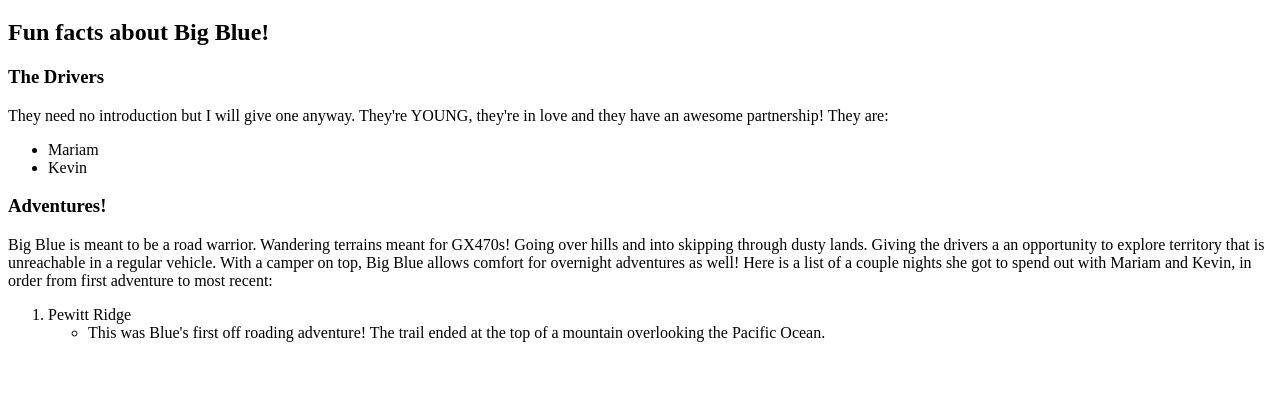
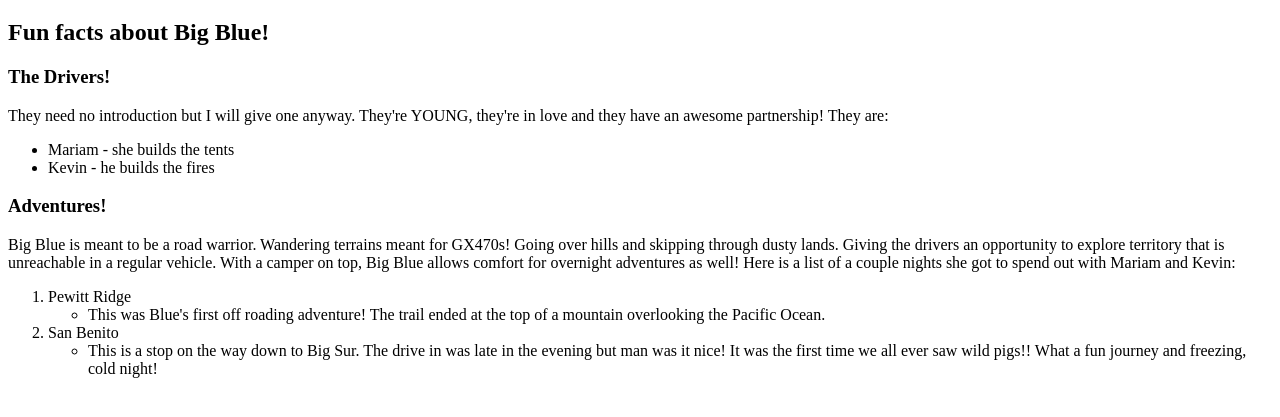
Before and after one commit to MMAlaeddin/big-blue, a plain HTML site: page big-blue.html in a window 1280 px wide. Shown: the part 61-478 px from the top of the page. Drawn offline with Linux system fonts and the light colour scheme.

Commit message:
add the adventures for big blue and edit some text

```diff
--- a/big-blue.html
+++ b/big-blue.html
@@ -7,21 +7,26 @@
         <h1>Big Blue, the GX470</h1>
         <h2>Fun facts about Big Blue!</h2>
 
-        <h3>The Drivers</h3>
+        <h3>The Drivers!</h3>
         <p>They need no introduction but I will give one anyway.  They're YOUNG, they're in love and they have an awesome partnership!  They are:</p>
         <ul>
-            <li>Mariam</li>
-            <li>Kevin</li>
+            <li>Mariam - she builds the tents</li>
+            <li>Kevin - he builds the fires</li>
         </ul>
 
         <h3>Adventures!</h3>
-        <p>Big Blue is meant to be a road warrior.  Wandering terrains meant for GX470s!  Going over hills and into skipping through dusty lands.  Giving the drivers a an opportunity to explore territory that is unreachable in a regular vehicle.  With a camper on top, Big Blue allows comfort for overnight adventures as well!  Here is a list of a couple nights she got to spend out with Mariam and Kevin, in order from first adventure to most recent:</p>
+        <p>Big Blue is meant to be a road warrior.  Wandering terrains meant for GX470s!  Going over hills and skipping through dusty lands.  Giving the drivers an opportunity to explore territory that is unreachable in a regular vehicle.  With a camper on top, Big Blue allows comfort for overnight adventures as well!  Here is a list of a couple nights she got to spend out with Mariam and Kevin:</p>
         <ol>
             <li>Pewitt Ridge
                 <ul>
                     <li>This was Blue's first off roading adventure!  The trail ended at the top of a mountain overlooking the Pacific Ocean.</li>
                 </ul>
             </li>
+            <li>San Benito
+                <ul>
+                    <li>This is a stop on the way down to Big Sur.  The drive in was late in the evening but man was it nice!  It was the first time we all ever saw wild pigs!!  What a fun journey and freezing, cold night!</li>
+                </ul>
+            </li>
         </ol>
     </body>
 </html>
```
